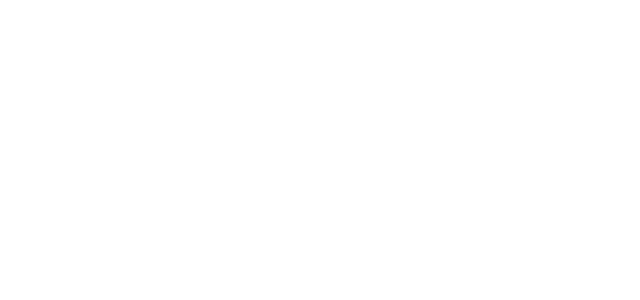
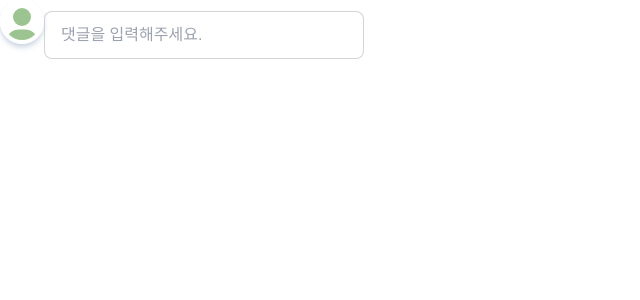
Before and after one commit to coding-union-kr/siltarae-fe, a Next.js app: page / in a window 1280 px wide. Shown: the top 300 px of the page, without its empty margins (0-640 px from the left). Built offline with nearby package versions, Linux system fonts and the light colour scheme.

Commit message:
feat: 다크모드 제거

```diff
--- /dev/null
+++ b/components/CommentInput.tsx
@@ -0,0 +1,17 @@
+import React from "react";
+import Avatar from "./Avatar";
+
+function CommentInput() {
+  return (
+    <div>
+      <Avatar />
+      <input
+        type="text"
+        placeholder="댓글을 입력해주세요."
+        className="input input-bordered w-full max-w-xs"
+      />
+    </div>
+  );
+}
+
+export default CommentInput;
--- a/pages/index.tsx
+++ b/pages/index.tsx
@@ -1,5 +1,10 @@
+import CommentInput from "@/components/CommentInput";
 import React from "react";
 
 export default function Home() {
-  return <main />;
+  return (
+    <main>
+      <CommentInput />
+    </main>
+  );
 }
--- a/tailwind.config.ts
+++ b/tailwind.config.ts
@@ -6,6 +6,9 @@ const config: Config = {
     "./components/**/*.{js,ts,jsx,tsx,mdx}", // components 기본 경로 수정
     "./app/**/*.{js,ts,jsx,tsx,mdx}",
   ],
+  daisyui: {
+    darkTheme: false,
+  },
   theme: {
     extend: {},
     fontFamily: {
```
